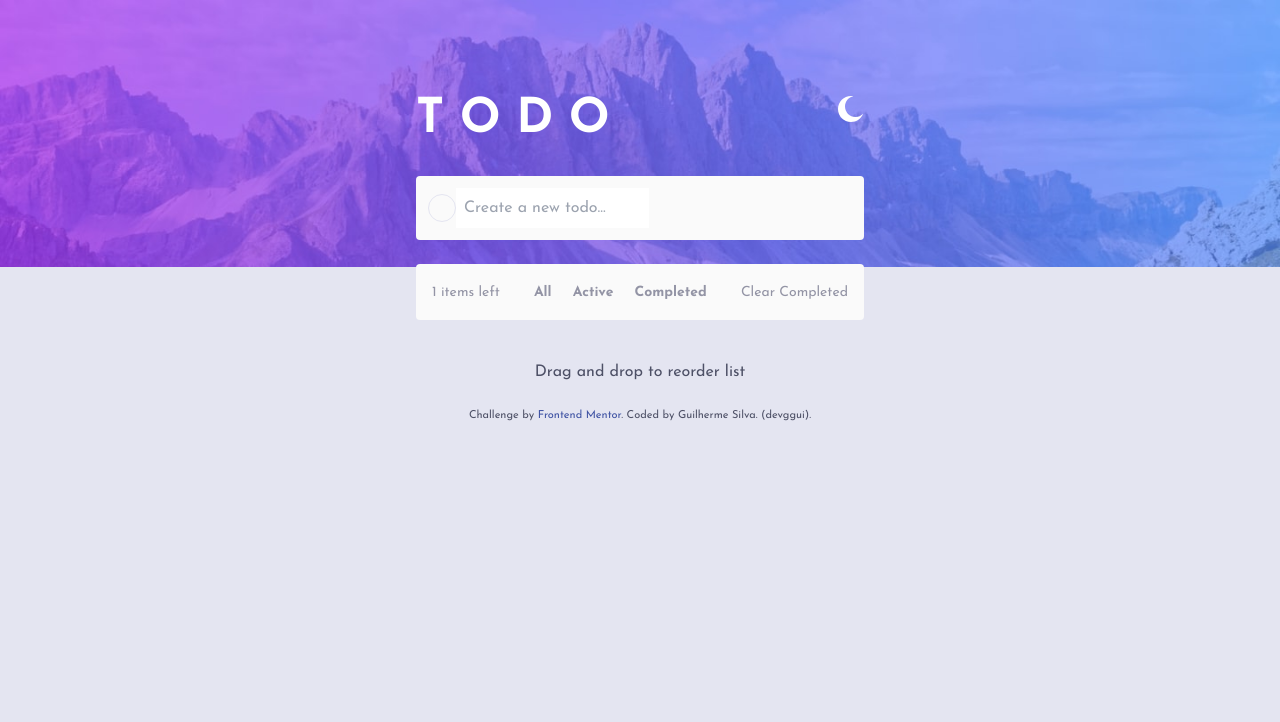
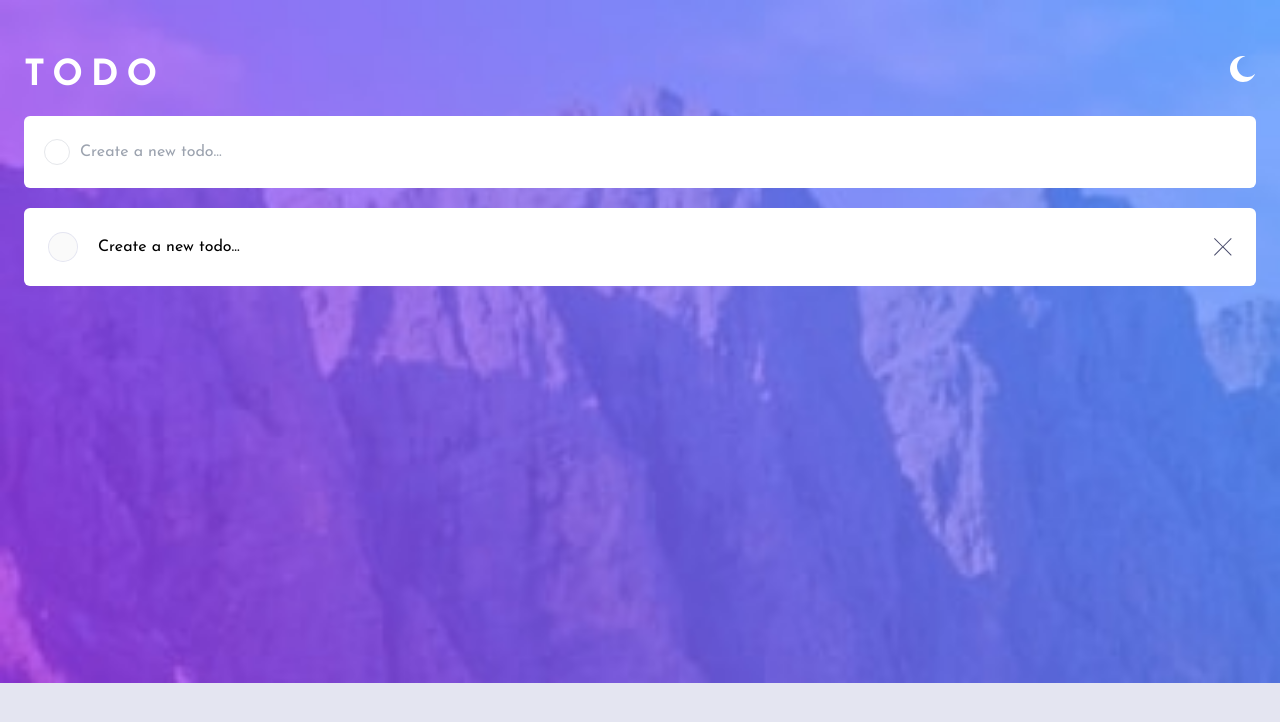
Before and after one commit to devggui/todo-app, a website: page index.html in a window 1280 px wide. Drawn offline with nearby package versions, Linux system fonts and the light colour scheme.

Commit message:
refactored: remake

```diff
--- a/index.html
+++ b/index.html
@@ -2,73 +2,36 @@
 <html lang="en">
 <head>
   <meta charset="UTF-8">
-  <meta name="viewport" content="width=device-width, initial-scale=1.0"> <!-- displays site properly based on user's device -->
+  <meta name="viewport" content="width=device-width, initial-scale=1.0">
+
+  <link rel="icon" type="image/png" sizes="32x32" href="./images/favicon-32x32.png">
+  <link rel="stylesheet" href="styles/main.css">
 
   <script src="https://cdn.tailwindcss.com"></script>
 
-  <link rel="icon" type="image/png" sizes="32x32" href="./images/favicon-32x32.png">
-
-  <link rel="preconnect" href="https://fonts.googleapis.com">
-  <link rel="preconnect" href="https://fonts.gstatic.com" crossorigin>
-  <link href="https://fonts.googleapis.com/css2?family=Josefin+Sans:wght@400;700&display=swap" rel="stylesheet">
-
-  <link rel="stylesheet" href="styles/main.css">
-  <link rel="stylesheet" href="styles/root.css">
-  <link rel="stylesheet" href="styles/style.css">
-
   <title>Frontend Mentor | Todo app</title>
 </head>
-<body>
-  <div class="w-screen h-screen flex flex-col items-center justify-center text-left bg-[var(--light-Very-Light-Grayish-Blue)] bg-[url('./images/bg-mobile-light.jpg')] bg-no-repeat bg-contain md:bg-[url('./images/bg-desktop-light.jpg')]">
-    <form class="px-8 absolute top-11 md:top-24 md:w-2/5">
-      <div class="mb-8">
-        <h1 class="flex flex-row justify-between text-left text-3xl text-white font-bold md:text-5xl">T O D O<a id="mode"><img src="images/icon-moon.svg" alt="Icone em formato de um sol na cor branca"></a></h1>
+<body class="w-screen h-full bg-[var(--light-Very-Light-Grayish-Blue)] bg-[url('./images/bg-mobile-light.jpg')] bg-no-repeat bg-cover">
+  <main class="flex flex-col p-6">
+    <div class="flex flex-row justify-between mt-8">
+      <h1 class="inline-block text-white text-4xl font-bold tracking-[0.5rem]">TODO</h1>
+      <img class="h-full" src="./images/icon-moon.svg" alt="">
+    </div>
+
+    <div class="relative mt-5">
+      <input class="w-full py-6 pl-14 pr-5 rounded-md" type="text" placeholder="Create a new todo...">
+      <div class="absolute top-1/2 left-5 transform -translate-y-1/2 p-3 border rounded-full"></div>
+    </div>
+
+    <div class="relative flex mt-5 p-6 bg-white rounded-md items-center justify-center">
+      <div class="p-[1px] bg-[var(--light-Very-Light-Grayish-Blue)] rounded-full sm:hover:bg-gradient-to-r from-[var(--primary-from)] to-[var(--primary-to)]">
+        <input class="bg-[var(--light-Very-Light-Gray)] checked:bg-gradient-to-r from-[var(--primary-from)] to-[var(--primary-to)] appearance-none outline-none align-middle w-7 h-7 rounded-full cursor-pointer" type="checkbox" id="checkbox1">
       </div>
-      <div class="flex flex-row items-center mb-6 p-3 bg-[var(--light-Very-Light-Gray)] rounded-[4px] relative cursor-pointer">
-        <button type="submit" class="w-7 h-7 rounded-full border-[1px] border-[var(--light-Very-Light-Grayish-Blue)]"></button>
-        <input type="text" placeholder="Create a new todo..." class=" text-black px-2 md:py-2" id="newTask">
-      </div>
+      <label class="w-full px-5 align-middle cursor-pointer" for="checkbox1" id="label1">Create a new todo...</label>
+      <img class="absolute top-1/2 right-6 transform -translate-y-1/2 cursor-pointer" src="./images/icon-cross.svg" alt="Icone em formato de X">
+    </div>
 
-      <div class="flex flex-col h-auto bg-[var(--light-Very-Light-Gray)] rounded-t-[4px] rounded-b-[4px]">
-        <div id="taskComponent">
-          <!-- <div class="flex flex-row items-center p-3 bg-[var(--light-Very-Light-Gray)] rounded-[4px] relative cursor-pointer border-b-[1px]">
-            <div class="p-[1px] bg-[var(--light-Very-Light-Grayish-Blue)] rounded-full md:hover:bg-gradient-to-r from-[var(--primary-from)] to-[var(--primary-to)]">
-              <input type="checkbox" class="w-7 h-7 rounded-full align-middle appearance-none outline-none cursor-pointer bg-[var(--light-Very-Light-Gray)] checked:bg-gradient-to-r from-[var(--primary-from)] to-[var(--primary-to)]" id="checkbox">
-            </div>
-            <label for="checkbox" class="px-2 text-[var(--light-Very-Dark-Grayish-Blue)] md:py-2">Teste</label>
-            <img src="./images/icon-cross.svg" alt="Icone em formato de X" class="absolute right-4">
-          </div> -->
-        </div>
-        <div class="flex flex-row items-center justify-between py-4">
-          <span class="ml-4 text-[var(--light-Dark-Grayis-Blue)]">1 items left</span>
-          <!-- desktop layout -->
-          <div class="hidden md:block">
-            <span class="text-[var(--light-Dark-Grayis-Blue)] font-bold hover:text-[var(--light-Very-Dark-Grayish-Blue)]">All</span>
-            <span class="px-4 text-[var(--light-Dark-Grayis-Blue)] font-bold hover:text-[var(--light-Very-Dark-Grayish-Blue)]">Active</span>
-            <span class="text-[var(--light-Dark-Grayis-Blue)] font-bold hover:text-[var(--light-Very-Dark-Grayish-Blue)]">Completed</span>
-          </div>
-          <!-- end desktop layout  -->
-          <span class="mr-4 text-[var(--light-Dark-Grayis-Blue)] hover:text-[var(--light-Very-Dark-Grayish-Blue)]">Clear Completed</span>
-        </div>
-      </div>
-      <!-- mobile layout -->
-      <div class="footer-mobile mt-6 block md:hidden">
-        <div class="flex flex-row items-center justify-center text-center p-3 bg-[var(--light-Very-Light-Gray)] rounded-[4px]">
-          <span class="text-[var(--light-Dark-Grayis-Blue)] font-bold hover:text-[var(--light-Very-Dark-Grayish-Blue)]">All</span>
-          <span class="px-4 text-[var(--light-Dark-Grayis-Blue)]  font-bold hover:text-[var(--light-Very-Dark-Grayish-Blue)]">Active</span>
-          <span class="text-[var(--light-Dark-Grayis-Blue)] font-bold hover:text-[var(--light-Very-Dark-Grayish-Blue)]">Completed</span>
-        </div>
-      </div>
-      <!-- end mobile layout -->
-
-      <p class="text-center text-[var(--dark-Very-Dark-Grayish-Blue)] mt-10 mb-6">Drag and drop to reorder list</p>
-      <div class="text-[11px] text-center text-[var(--dark-Very-Dark-Grayish-Blue)]">
-        Challenge by <a href="https://www.frontendmentor.io?ref=challenge" target="_blank" class="text-[#3e52a3]">Frontend Mentor</a>.
-        Coded by <a href="https://github.com/devggui/todo-app">Guilherme Silva. (devggui)</a>.
-      </div>
-    </form>
-  </div>
-
+  </main>
   <script src="./js/index.js"></script>
 </body>
 </html>
--- a/js/index.js
+++ b/js/index.js
@@ -31,12 +31,8 @@ function upgradeTasks() {
     console.log(task.name);
 
 
-    const container = document.createElement('div');
-    container.className = 'class="flex flex-row items-center p-3 bg-[var(--light-Very-Light-Gray)] rounded-[4px] relative cursor-pointer border-b-[1px]';
-
-    const containerInput = document.createElement('div');
-    containerInput.className = 'class="p-[1px] bg-[var(--light-Very-Light-Grayish-Blue)] rounded-full md:hover:bg-gradient-to-r from-[var(--primary-from)] to-[var(--primary-to)]';
-
+    list.innerHTML += '<div class="flex flex-row items-center p-3 bg-[var(--light-Very-Light-Gray)] rounded-[4px] relative cursor-pointer border-b-[1px]">';
+    list.innerHTML += '  <div class="p-[1px] bg-[var(--light-Very-Light-Grayish-Blue)] rounded-full md:hover:bg-gradient-to-r from-[var(--primary-from)] to-[var(--primary-to)]">';
     list.innerHTML += '    <input type="checkbox" class="w-7 h-7 rounded-full align-middle appearance-none outline-none cursor-pointer bg-[var(--light-Very-Light-Gray)] checked:bg-gradient-to-r from-[var(--primary-from)] to-[var(--primary-to)]" id="checkbox">';
     list.innerHTML += '  </div>';
     list.innerHTML += '  <label for="checkbox" class="px-2 text-[var(--light-Very-Dark-Grayish-Blue)] md:py-2">'+task.name+'</label>';
--- a/styles/main.css
+++ b/styles/main.css
@@ -1,3 +1,43 @@
 @tailwind base;
 @tailwind components;
 @tailwind utilities;
+
+@import url('https://fonts.googleapis.com/css2?family=Josefin+Sans:wght@400;700&display=swap');
+
+:root {
+  --primary-Bright-Blue: hsl(220, 98%, 61%);
+  --primary-Check-Background: linear-gradient (to right, hsl(192, 100%, 67%), hsl(280, 87%, 65%));
+  --primary-from: hsl(192, 100%, 67%);
+  --primary-to: hsl(280, 87%, 65%);
+
+  --light-Very-Light-Gray: hsl(0, 0%, 98%);
+  --light-Very-Light-Grayish-Blue: hsl(236, 33%, 92%);
+  --light-Light-Grayis-Blue: hsl(233, 11%, 84%);
+  --light-Dark-Grayis-Blue: hsl(236, 9%, 61%);
+  --light-Very-Dark-Grayish-Blue: hsl(235, 19%, 35%);
+
+  --dark-Very-Dark-Blue: hsl(235, 21%, 11%);
+  --dark-Very-Dark-Desaturated-Blue: hsl(235, 24%, 19%);
+  --dark-Light-Grayish-Blue: hsl(234, 39%, 85%);
+  --dark-Light-Grayish-Blue-hover: hsl(236, 33%, 92%);
+  --dark-Dark-Grayish-Blue: hsl(234, 11%, 52%);
+  --dark-Very-Dark-Grayish-Blue: hsl(233, 14%, 35%);
+  --dark-Very-Dark-Grayish-Blue-hover: hsl(237, 14%, 26%);
+}
+
+* {
+  margin: 0;
+  padding: 0;
+  box-sizing: border-box;
+}
+
+html,
+body {
+  font-family: 'Josefin Sans', sans-serif;
+}
+
+textarea:focus, input:focus, select:focus {
+  box-shadow: 0 0 0 0;
+  border: 0 none;
+  outline: 0;
+}
--- a/styles/root.css
+++ /dev/null
@@ -1,20 +0,0 @@
-:root {
-  --primary-Bright-Blue: hsl(220, 98%, 61%);
-  --primary-Check-Background: linear-gradient (to right, hsl(192, 100%, 67%), hsl(280, 87%, 65%));
-  --primary-from: hsl(192, 100%, 67%);
-  --primary-to: hsl(280, 87%, 65%);
-
-  --light-Very-Light-Gray: hsl(0, 0%, 98%);
-  --light-Very-Light-Grayish-Blue: hsl(236, 33%, 92%);
-  --light-Light-Grayis-Blue: hsl(233, 11%, 84%);
-  --light-Dark-Grayis-Blue: hsl(236, 9%, 61%);
-  --light-Very-Dark-Grayish-Blue: hsl(235, 19%, 35%);
-
-  --dark-Very-Dark-Blue: hsl(235, 21%, 11%);
-  --dark-Very-Dark-Desaturated-Blue: hsl(235, 24%, 19%);
-  --dark-Light-Grayish-Blue: hsl(234, 39%, 85%);
-  --dark-Light-Grayish-Blue-hover: hsl(236, 33%, 92%);
-  --dark-Dark-Grayish-Blue: hsl(234, 11%, 52%);
-  --dark-Very-Dark-Grayish-Blue: hsl(233, 14%, 35%);
-  --dark-Very-Dark-Grayish-Blue-hover: hsl(237, 14%, 26%);
-}
--- a/styles/style.css
+++ /dev/null
@@ -1,21 +0,0 @@
-* {
-  margin: 0;
-  padding: 0;
-  text-decoration: none;
-  font-family: 'Josefin Sans', sans-serif;
-}
-
-p {
-  color: var(--dark-Light-Grayish-Blue);
-}
-
-span {
-  color: var(--dark-Very-Dark-Grayish-Blue);
-  font-size: 14px;
-}
-
-textarea:focus, input:focus, select:focus {
-  box-shadow: 0 0 0 0;
-  border: 0 none;
-  outline: 0;
-}
```
